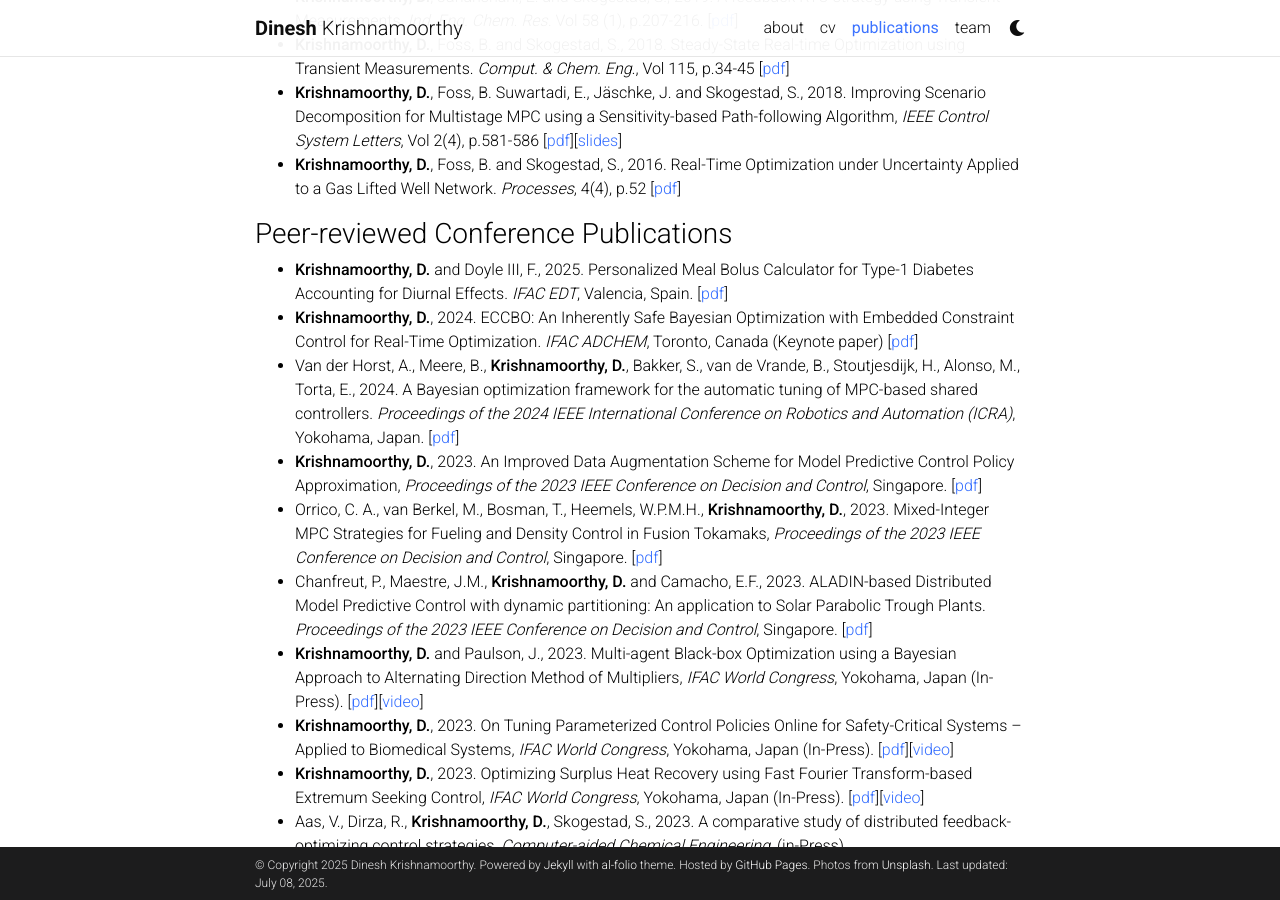
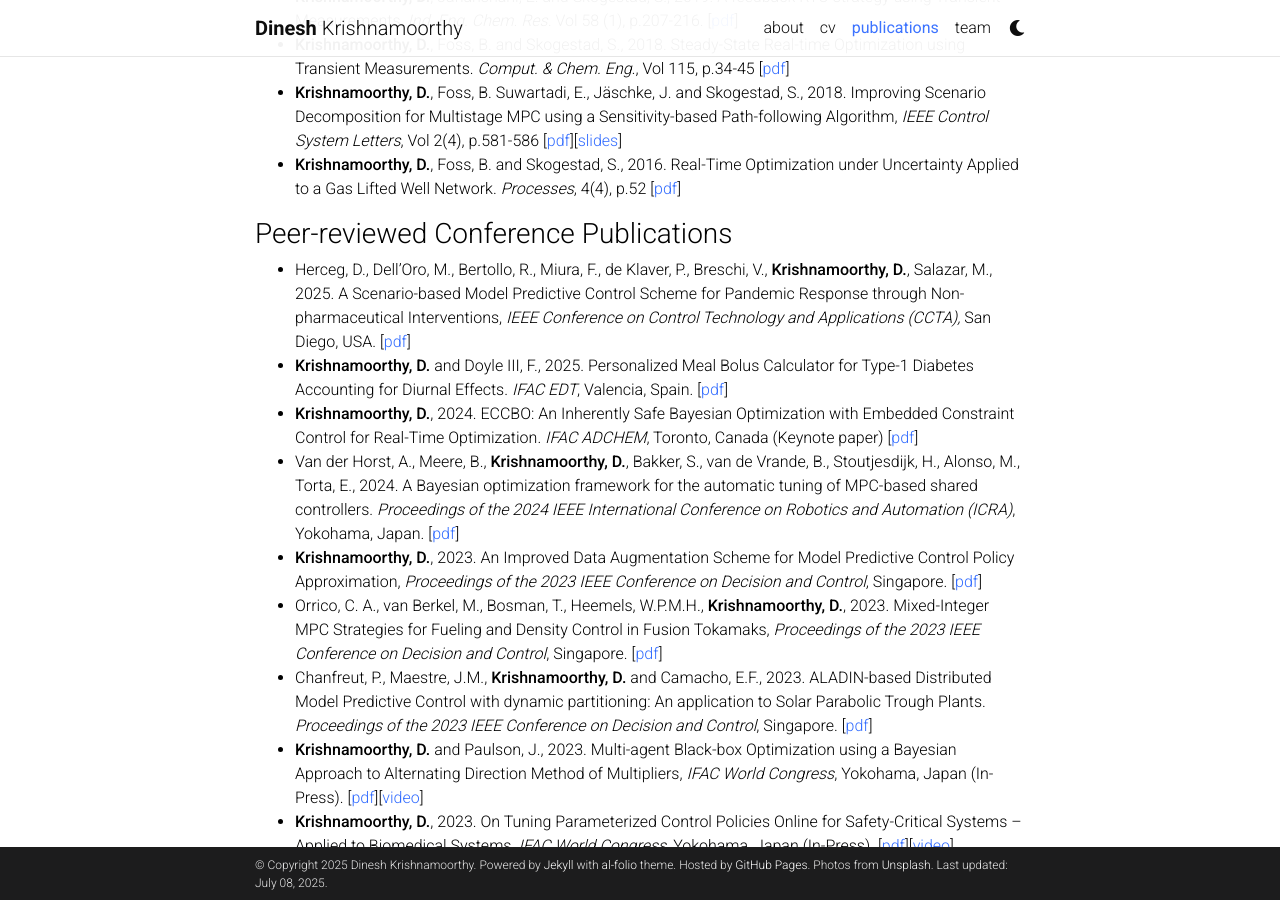
Before and after one commit to dinesh-krishnamoorthy/dinesh-krishnamoorthy.github.io, a Jekyll site: the page built from _pages/publications.md, in a window 1280 px wide and 900 px high, scrolled down 1585 px. Built offline with Jekyll 4.4.1, drawn with Linux system fonts in a browser that asks for light colours; comment, search, counter and statistics services are not loaded; a style sheet for code colours, icons or effects is not loaded.

Commit message:
Update publications.md

```diff
--- a/_pages/publications.md
+++ b/_pages/publications.md
@@ -40,6 +40,7 @@ nav_order: 2
 
 
 ### Peer-reviewed Conference Publications
+* Herceg, D., Dell’Oro, M., Bertollo, R., Miura, F., de Klaver, P., Breschi, V., **Krishnamoorthy, D.**, Salazar, M., 2025. A Scenario-based Model Predictive Control Scheme for Pandemic Response through Non-pharmaceutical Interventions, _IEEE Conference on Control Technology and Applications (CCTA),_ San Diego, USA. [[pdf](https://www.dropbox.com/scl/fi/4uqfh9pwuwo6leyxzxgn4/CCTA2025_final.pdf?rlkey=10h9eipmhfxrn1g93apg7ix4b&st=folo6vsq&dl=0)]
 * **Krishnamoorthy, D.** and Doyle III, F., 2025. Personalized Meal Bolus Calculator for Type-1 Diabetes Accounting for Diurnal Effects. _IFAC EDT_, Valencia, Spain. [[pdf](https://www.dropbox.com/s/s9kbq80t4e7puzt/main_diurnal_IFAC.pdf?st=vtqc09tr&dl=0)]
 * **Krishnamoorthy, D.**, 2024. ECCBO: An Inherently Safe Bayesian Optimization with Embedded Constraint Control for Real-Time Optimization. _IFAC ADCHEM_, Toronto, Canada (Keynote paper) [[pdf](https://arxiv.org/pdf/2402.18415v1.pdf)]
 * Van der Horst, A., Meere, B., **Krishnamoorthy, D.**, Bakker, S., van de Vrande, B.,  Stoutjesdijk, H.,  Alonso, M.,  Torta, E., 2024. A Bayesian optimization framework for the automatic tuning of MPC-based shared controllers. _Proceedings of the 2024 IEEE International Conference on Robotics and Automation (ICRA)_, Yokohama, Japan. [[pdf](https://arxiv.org/pdf/2311.01133.pdf)]
```
